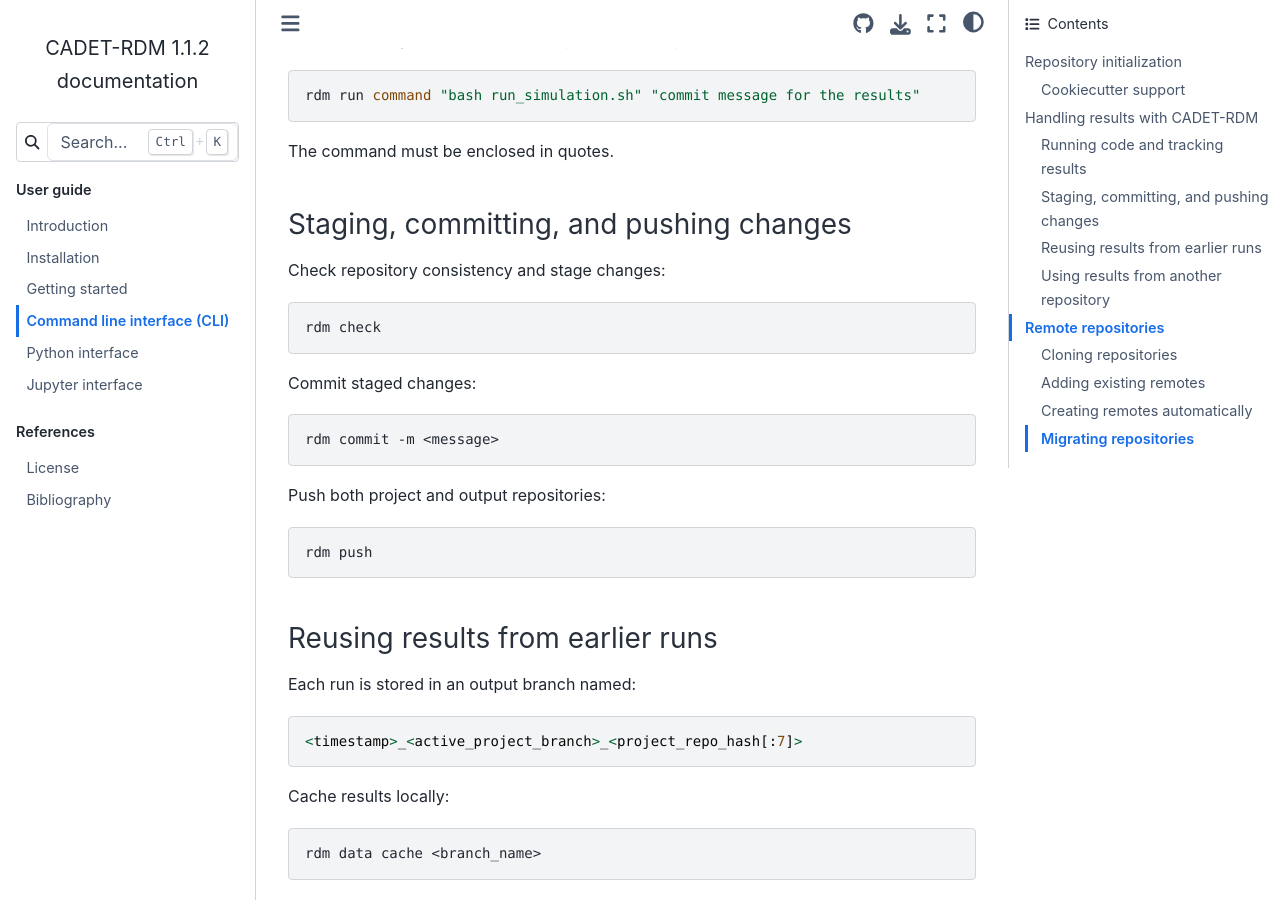
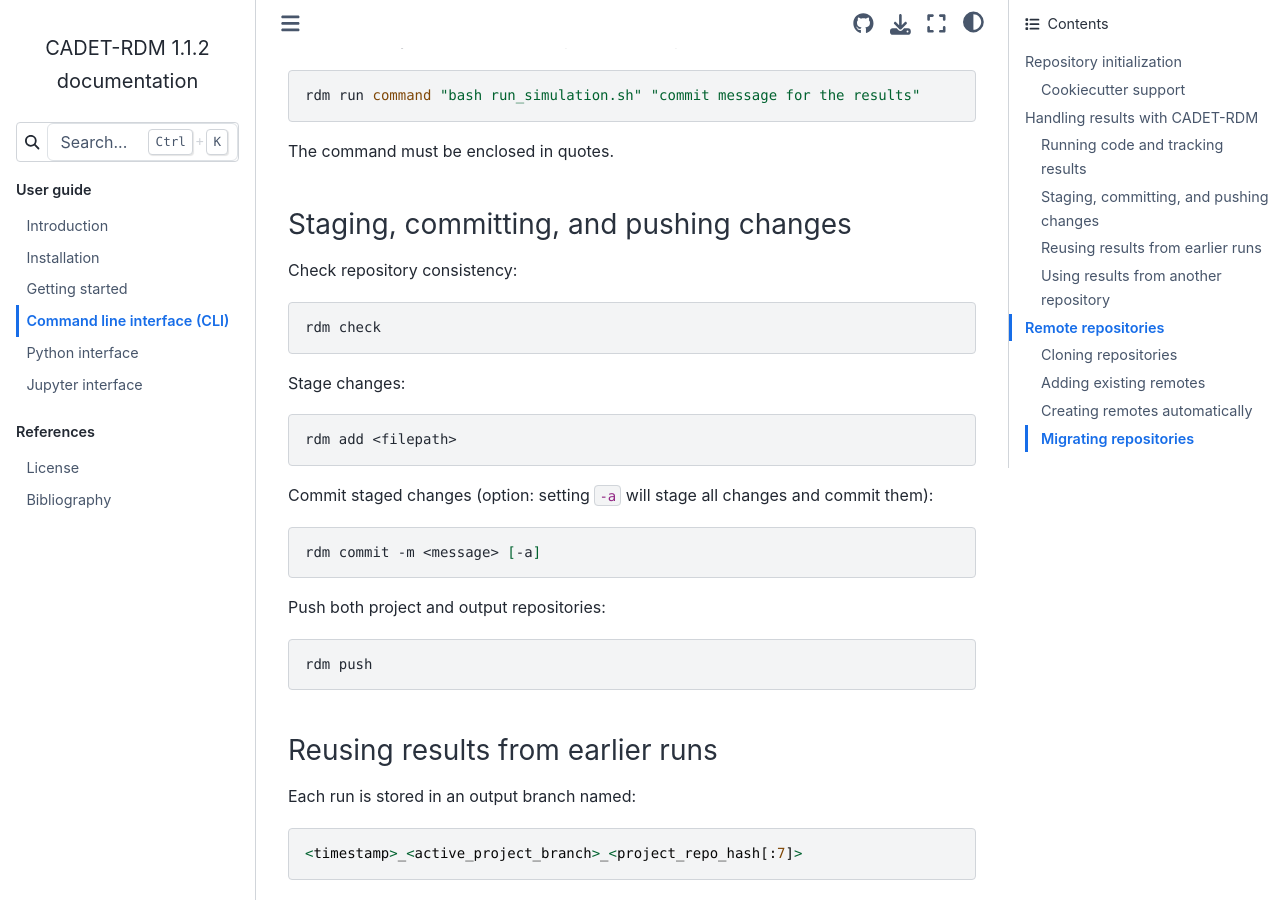
Before and after one commit to cadet/CADET-RDM, a Sphinx documentation site: the page built from docs/source/user_guide/command-line-interface.md, in a window 1280 px wide and 900 px high, scrolled down 1267 px. Built offline with Sphinx 7.4.7 and the Sphinx Book theme 1.1.4, drawn with Linux system fonts in a browser that asks for light colours.

Commit message:
Docs: Update staging and commiting section in CLI documentation

````diff
--- a/docs/source/user_guide/command-line-interface.md
+++ b/docs/source/user_guide/command-line-interface.md
@@ -52,16 +52,22 @@
 
 ### Staging, committing, and pushing changes
 
-Check repository consistency and stage changes:
+Check repository consistency:
 
 ```bash
 rdm check
 ```
 
-Commit staged changes:
+Stage changes:
 
 ```bash
-rdm commit -m <message>
+rdm add <filepath>
+```
+
+Commit staged changes (option: setting `-a` will stage all changes and commit them):
+
+```bash
+rdm commit -m <message> [-a]
 ```
 
 Push both project and output repositories:
````
